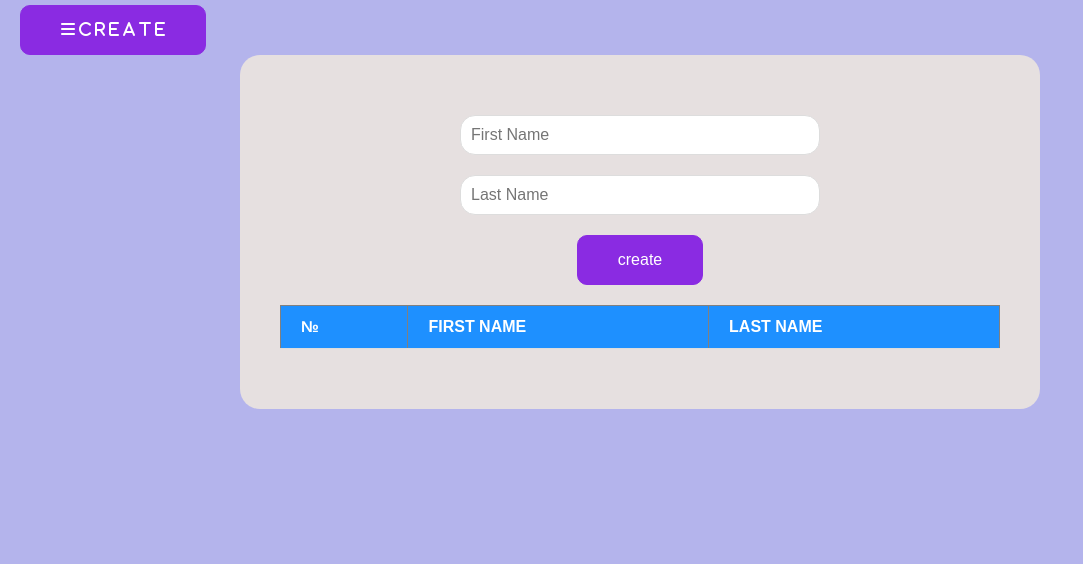
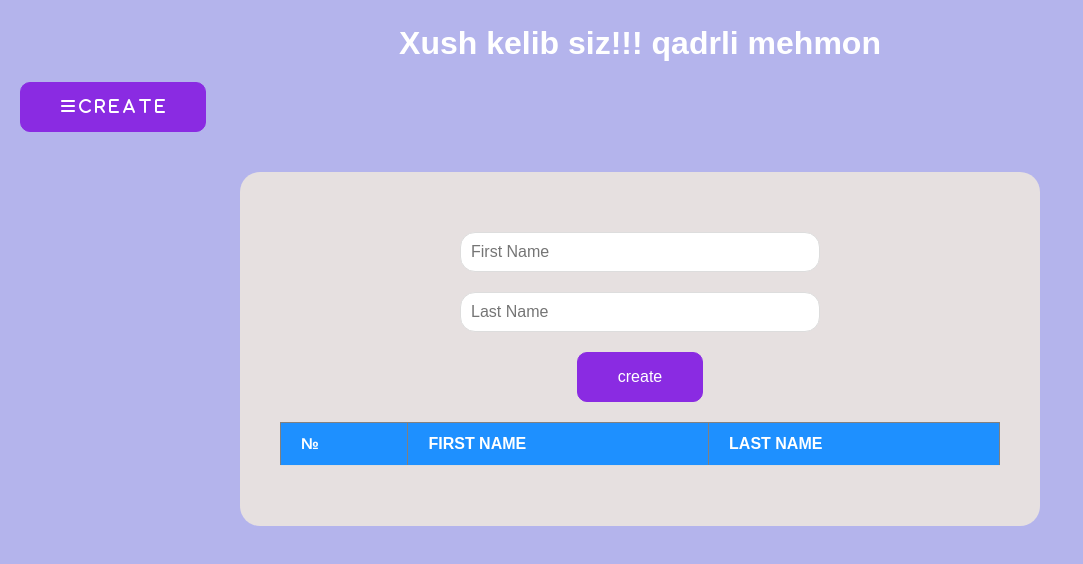
Before and after one commit to Javlon1221/event-and-bom, a plain HTML site: page html/page.html in a window 1280 px wide. Both pictures are taken after a click on the button "c r e a t e". Shown: the whole page, without its empty margins (0-1083 px from the left). Drawn offline with Linux system fonts and the light colour scheme.

Commit message:
xato va kam chiliklar to'gitlandi

```diff
--- a/app.js
+++ b/app.js
@@ -1,3 +1,26 @@
+// Login Va Parolni tekshirish
+
+// const login_btnEl = document.querySelector(".login_btn")
+// const loginEl = document.querySelector(".login")
+
+// loginEl.addEventListener("submit", (event)=>{
+//     event.preventDefault();
+//     const loginInput = document.querySelector('.user').value;
+//     const passwordInput = document.querySelector('.password').value;
+
+//     const checkLogin = "User123";
+//     const checkPass = "Parol123";
+
+//     if(loginInput === checkLogin && passwordInput === checkPass){
+//         window.location.href = "./html/page.html"
+//     }else{
+//         alert("Login yoki parolda xatolik bor!")
+//     }
+
+// })
+
+// Tablega ma'lumot qo'shish
+
 const create_btnEl = document.getElementById("create_btn");
 const tbodyEl = document.querySelector("tbody");
 const users = [];
@@ -28,3 +51,12 @@ create_btnEl.addEventListener("click", (event) => {
     fnameInputEl.value = "";
     lnameInputEl.value = "";
 });
+
+// button bosilganda create_table ochiladi
+
+const toggleCreateTableBtn = document.getElementById("toggle_create_table");
+const createTableDiv = document.querySelector(".create_table");
+
+toggleCreateTableBtn.addEventListener("click", function() {
+    createTableDiv.classList.toggle("show");
+});
--- a/html/page.html
+++ b/html/page.html
@@ -9,7 +9,8 @@
 </head>
 <body>
     <header class="container">
-        <button><i class="fa-solid fa-bars"> c r e a t e</i></button>
+        <h1>Xush kelib siz!!! qadrli mehmon</h1>
+        <button id="toggle_create_table"><i class="fa-solid fa-bars"> c r e a t e</i></button>
         <div class="create_table">
             <form class="create" action="">
                 <input type="text" id="fname" class="input create_input" placeholder="First Name">
@@ -25,7 +26,6 @@
                     </tr>
                 </thead>
                 <tbody>
-
                 </tbody>
             </table>
         </div>
--- a/style.css
+++ b/style.css
@@ -15,7 +15,9 @@ body{
     padding: 5px 20px;
 }
 h1{
-    color: white
+    color: white;
+    text-align: center;
+    margin: 20px 0;
 }
 a{
     color: black;
@@ -68,7 +70,7 @@ button{
 }
 .create_table{
     width: 800px;
-    margin: 0 auto;
+    margin: 40px auto;
     background-color:#e6e0e0 ;
     padding: 40px 0 ;
     border-radius: 20px;
@@ -107,3 +109,15 @@ button{
     font-size: 16px;
     color: #333;
 }
+
+
+.create_table {
+    display: none;
+    opacity: 0;
+    transition: opacity 0.5s ease-in-out;
+}
+
+.create_table.show {
+    display: block;
+    opacity: 1;
+}
```
